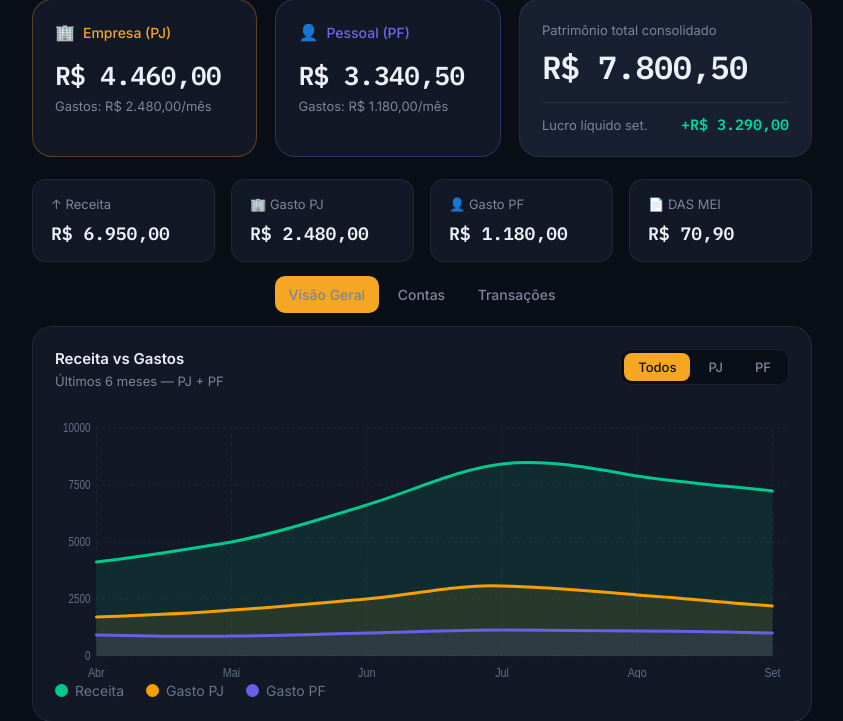
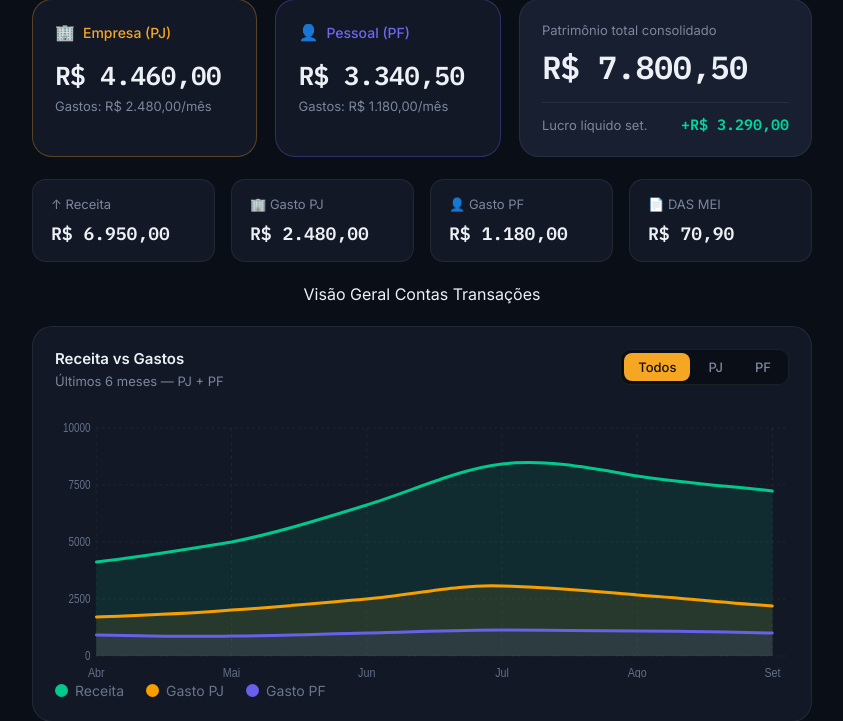
Before and after one commit to 7hurz1n/Gest-o-Financeira---POF, a Flask app: page / in a window 1280 px wide. Shown: the part 129-850 px from the top of the page, without its empty margins (218-1061 px from the left). Run offline with Flask 3, Linux system fonts and the light colour scheme.

Commit message:
Change menu links to buttons with updated styles
Updated menu styles to use buttons instead of links and adjusted active state styles.

```diff
--- a/static/home.css
+++ b/static/home.css
@@ -65,20 +65,24 @@
     width: 100%;
 }
 
-.menu-topo a {
+.menu-topo button {
     padding: 10px 14px;
     border-radius: var(--raio-sm);
     font-size: 14px;
     font-weight: 500;
+    cursor: pointer;;
     color: var(--texto-secundario);
-    text-decoration: none;
+    background-color: transparent;
+    border: none;
 }
 
-.menu-topo a.ativo {
+.menu-topo button.active {
     background: var(--laranja);
     color: #14100a;
     border-radius: var(--raio-sm);
 }
+
+
 
 .marca {
     display: flex;
@@ -477,11 +481,6 @@
     color: var(--texto-secundario);
 }
 
-  .active {
-    background-color: #f5a623;
-    color: black;
-  }
-
 
 /* =========================================================
    RESPONSIVO
```
